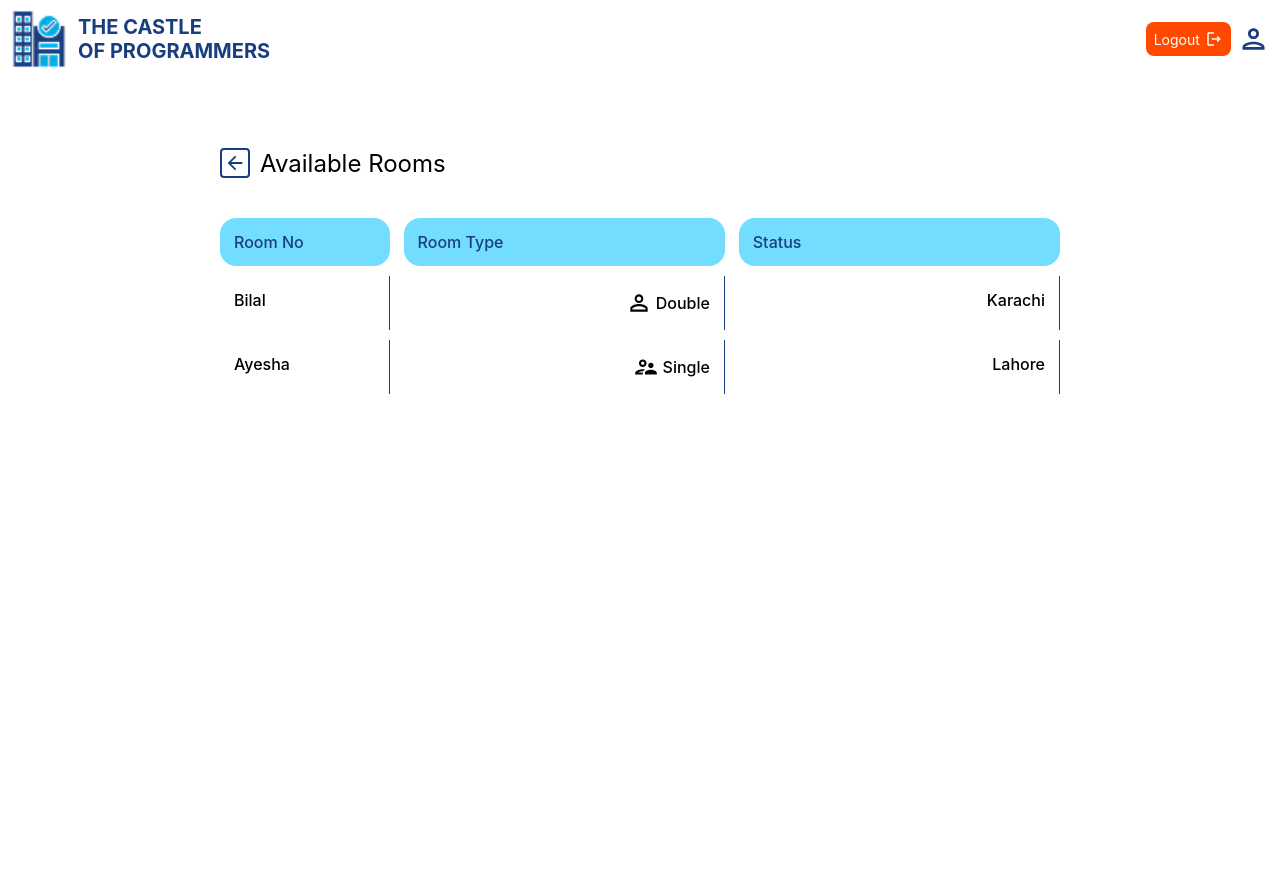
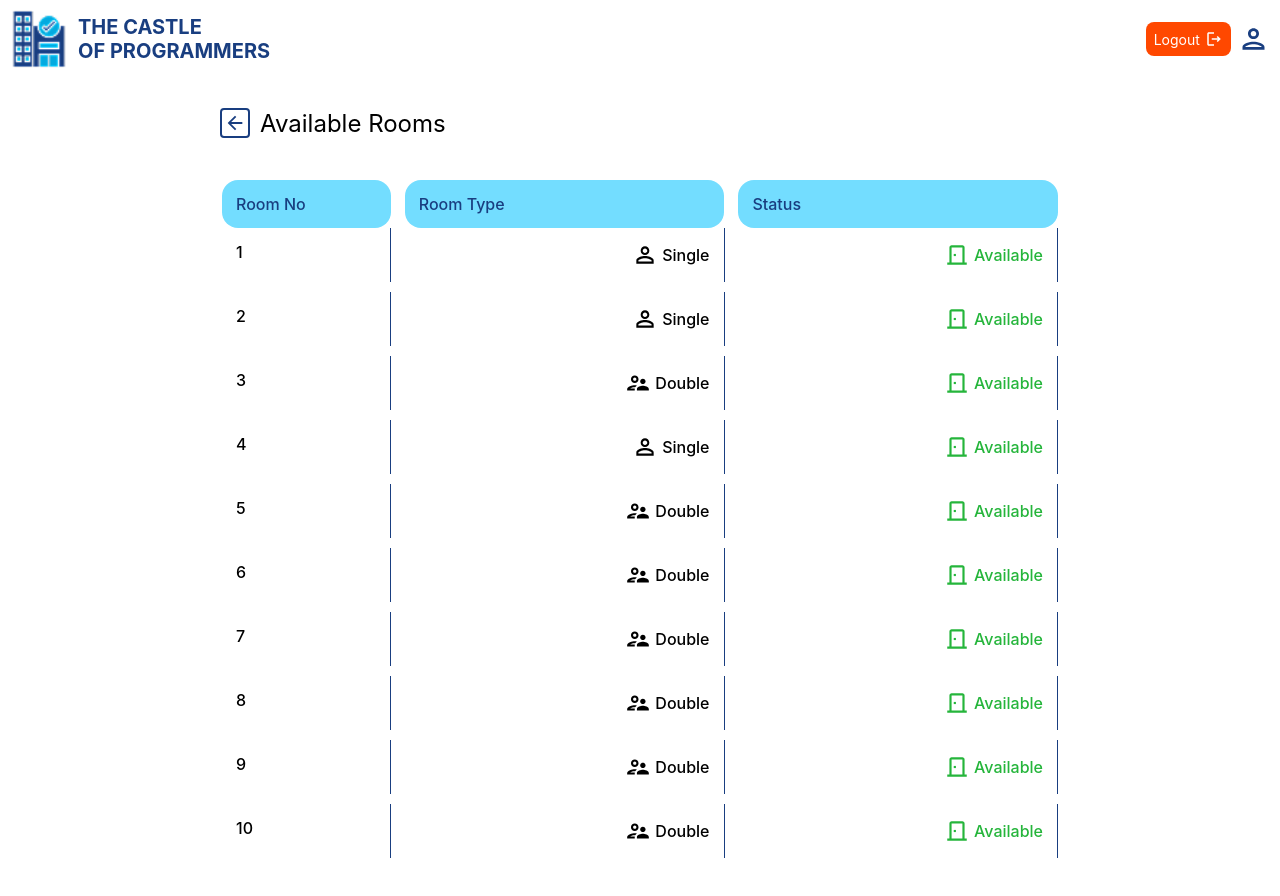
Before and after one commit to syedbilalalam/hotel-management-ui, a React (Vite) app: page /available-rooms in a window 1280 px wide. Shown: the top 896 px of the page. Before the commit the page ends 800 px from the top, so only its background shows below. Built offline with nearby package versions, Linux system fonts and the light colour scheme.

Commit message:
Feat: Available rooms ui completed

```diff
--- a/src/assets/styles/available_rooms.css
+++ b/src/assets/styles/available_rooms.css
@@ -1,9 +1,12 @@
 .availableRooms .tbl {
     width: 100%;
     margin-top: 40px;
+}
+.availableRooms .tbl tbody, .availableRooms .tbl thead {
     display: flex;
     flex-direction: column;
     gap: 10px;
+
 }
 .availableRooms .tbl th {
     color: var(--dark-blue);
@@ -39,12 +42,19 @@
 }
 
 /* Room Type Value Component css */
-.roomTypeValue {
+.roomTypeValue, .roomStatusValue {
     display: flex;
     justify-self: right;
     align-items: center;
     gap: 4px;
 }
-.roomTypeValue .ico {
+.roomTypeValue .ico, .roomStatusValue .ico {
     height: 26px;
 }
+
+.roomStatusValue .available {
+    color: var(--green);
+}
+.roomStatusValue .booked {
+    color: var(--orange);
+}
--- a/src/assets/styles/centered_body.css
+++ b/src/assets/styles/centered_body.css
@@ -1,4 +1,5 @@
 .centeredBody {
     /* border: 1px solid red; */
     margin: 0 auto;
+    margin-bottom: 100px;
 }
--- a/src/assets/styles/navbar.css
+++ b/src/assets/styles/navbar.css
@@ -74,4 +74,5 @@ body {
   --light-blue: #73DDFF;
   --text-color: #222222;
   --orange: #FF4800;
+  --green: #25B53B;
 }
--- a/src/assets/styles/page_title.css
+++ b/src/assets/styles/page_title.css
@@ -1,5 +1,5 @@
 .pageTitle {
-    margin: 80px 0 0 0;
+    margin: 40px 0 0 0;
     display: flex;
     gap: 10px;
     align-items: center;
--- a/src/pages/available_rooms.tsx
+++ b/src/pages/available_rooms.tsx
@@ -6,9 +6,8 @@ import CenteredBody from '@src/pages/components/centered_body';
 import {
     HOTEL_ROOM,
     ROOM_STATUS,
-    type HotelRoom,
-    type ROOM_TYPE
-} from '@src/assets/components/db';
+    ROOM_TYPE,
+    type HotelRoom} from '@src/assets/components/db';
 
 // Importing page styling
 import '@src/assets/styles/available_rooms.css';
@@ -35,6 +34,10 @@ interface AvailableRoomProps {
 
 interface RoomTypeValueProps {
     type: 'SINGLE' | 'DOUBLE';
+    children: ReactNode;
+}
+interface RoomStatusValueProps {
+    type: 'BOOKED' | 'AVAILABLE';
     children: ReactNode;
 }
 
@@ -97,9 +100,9 @@ function RoomTypeValue(props: RoomTypeValueProps) {
         <div className={'roomTypeValue'}>
             <div className={'imageHolder ico'}>
                 {props.type === 'SINGLE' ? (
+                    <img src={'/icons/svg/person_outline.svg'} alt={'icon'} />
+                ): (
                     <img src={'/icons/svg/supervisor_account.svg'} alt={'icon'} />
-                ): (
-                    <img src={'/icons/svg/person_outline.svg'} alt={'icon'} />
                 )}
             </div>
             <span>{props.children}</span>
@@ -107,39 +110,77 @@ function RoomTypeValue(props: RoomTypeValueProps) {
     )
 }
 
-export default function Page(availableRoomProps: AvailableRoomProps) {
+function RoomStatusValue(props: RoomStatusValueProps) {
+    return (
+        <div className={'roomStatusValue'}>
+            <div className={'imageHolder ico'}>
+                {props.type === 'BOOKED' ? (
+                    <img src={'/icons/svg/book_avr.svg'} alt={'icon'} />
+                ): (
+                    <img src={'/icons/svg/door_back.svg'} alt={'icon'} />
+                )}
+            </div>
+            <span className={props.type === 'BOOKED' ? 'booked' : 'available'}>{props.children}</span>
+        </div>
+    )
+}
+
+export default function Page({ hotelRooms }: AvailableRoomProps) {
+
+    const [roomsData, setRoomsData] = useState<RoomsList>([]);
+
+    useEffect(() => {
+        const newRoomsData: RoomsList = [];
+
+        for (const [key, value] of hotelRooms)
+            newRoomsData.push({
+                number: key,
+                type: value[HOTEL_ROOM.TYPE],
+                status: value[HOTEL_ROOM.STATUS]
+            });
+
+        setRoomsData(newRoomsData);
+    }, []);
+
     return (
         <div className={'availableRooms'}>
             <Navbar />
-            <CenteredBody maxWidth={840}>
+            <CenteredBody maxWidth={840} minWidth={500}>
                 <PageTitle parentPath={'/'} text={'Available Rooms'} />
 
                 <table className={'tbl'}>
+                    <thead>
                         <tr>
                             <th className={'roomNo'}>Room No</th>
                             <th>Room Type</th>
                             <th>Status</th>
                         </tr>
-
-                    <tr>
-                        <td className={'roomNo'}>Bilal</td>
+                    </thead>
+                    <tbody>
+                        {roomsData.map((data) => {
+                            const isBooked = data.status === ROOM_STATUS.BOOKED;
+                            return (
+                                <tr key={data.number}>
+                                    <td className={'roomNo'}>{data.number}</td>
                                     <td className={'right'}>
-                            <RoomTypeValue type={'DOUBLE'}>Double</RoomTypeValue>
+                                        <RoomTypeValue type={ROOM_TYPE.SINGLE === data.type ? 'SINGLE' : 'DOUBLE'}>
+                                            {ROOM_TYPE_NAME[data.type]}
+                                        </RoomTypeValue>
                                     </td>
-                        <td className={'right'}>Karachi</td>
+                                    <td className={'right'}>
+                                        <RoomStatusValue type={isBooked ? 'BOOKED' : 'AVAILABLE'}>
+                                            {isBooked ? 'Booked' : 'Available'}
+                                        </RoomStatusValue>
+                                    </td>
                                 </tr>
-
-                    <tr>
-                        <td className={'roomNo'}>Ayesha</td>
-                        <td className={'right'}>
-                            <RoomTypeValue type={'SINGLE'}>Single</RoomTypeValue>
-                        </td>
-                        <td className={'right'}>Lahore</td>
-                    </tr>
+                            )
+                        })}
+                    </tbody>
                 </table>
 
+
             </CenteredBody>
-            { false ? (<OldComponent hotelRooms={availableRoomProps.hotelRooms}/>) : (<></>)}
+            { false ? (<OldComponent hotelRooms={hotelRooms}/>) : (<></>)}
         </div>
     )
 }
--- a/src/pages/components/centered_body.tsx
+++ b/src/pages/components/centered_body.tsx
@@ -1,20 +1,29 @@
 import type { ReactNode } from 'react';
+import { useEffect, useState } from 'react';
 import '@src/assets/styles/centered_body.css';
 
 interface CenteredBodyProps {
     children: ReactNode;
     maxWidth?: number;
+    minWidth?: number;
 }
 
 const DEFAULT_MAX_BODY_WIDTH = 1000;
 
 export default function CenteredBody({
     children,
-    maxWidth = DEFAULT_MAX_BODY_WIDTH
+    maxWidth = DEFAULT_MAX_BODY_WIDTH,
+    ...props
 }: CenteredBodyProps) {
 
+    const [minWidth, setMinWidth] = useState('auto');
+
+    useEffect(()=> {
+        if (props.minWidth) setMinWidth(`${props.minWidth}px`);
+    }, []);
+
     return (
-        <div className={'centeredBody'} style={{maxWidth: `${maxWidth}px`}}>
+        <div className={'centeredBody'} style={{maxWidth: maxWidth, minWidth}}>
             {children}
         </div>
     )
--- a/src/pages/home.tsx
+++ b/src/pages/home.tsx
@@ -27,11 +27,12 @@ function Title() {
 interface CardProps {
     text: string;
     iconUrl: string;
+    linksTo: string;
 }
 
-function Card({text, iconUrl}: CardProps) {
+function Card({text, iconUrl, linksTo}: CardProps) {
     return (
-        <Btn to={'/available-rooms'} className={'card btn'}>
+        <Btn to={linksTo} className={'card btn'}>
             <div className={'ico imageHolder'}>
                 <img src={iconUrl} alt={'icon'} />
             </div>
@@ -43,12 +44,36 @@ function Card({text, iconUrl}: CardProps) {
 function CardsHolder() {
     return (
         <div className={'cardsHolder'}>
-            <Card text={'Display Available Rooms'} iconUrl={'/icons/svg/bedroom_parent.svg'} />
-            <Card text={'Book A Room'} iconUrl={'/icons/svg/bookmark_add.svg'} />
-            <Card text={'Cancel Booking'} iconUrl={'/icons/svg/bookmark_remove.svg'} />
-            <Card text={'Booked Rooms'} iconUrl={'/icons/svg/book.svg'} />
-            <Card text={'Check In'} iconUrl={'/icons/svg/receipt_long.svg'} />
-            <Card text={'Checkout'} iconUrl={'/icons/svg/point_of_sale.svg'} />
+            <Card
+                text={'Display Available Rooms'}
+                iconUrl={'/icons/svg/bedroom_parent.svg'}
+                linksTo={'/available-rooms'}
+            />
+            <Card
+                text={'Book A Room'}
+                iconUrl={'/icons/svg/bookmark_add.svg'}
+                linksTo={'/'}
+            />
+            <Card
+                text={'Cancel Booking'}
+                iconUrl={'/icons/svg/bookmark_remove.svg'}
+                linksTo={'/'}
+            />
+            <Card
+                text={'Booked Rooms'}
+                iconUrl={'/icons/svg/book.svg'}
+                linksTo={'/'}
+            />
+            <Card
+                text={'Check In'}
+                iconUrl={'/icons/svg/receipt_long.svg'}
+                linksTo={'/'}
+            />
+            <Card
+                text={'Checkout'}
+                iconUrl={'/icons/svg/point_of_sale.svg'}
+                linksTo={'/'}
+            />
         </div>
     )
 }
```
Lines whose indentation alone changed are shown as unchanged.
